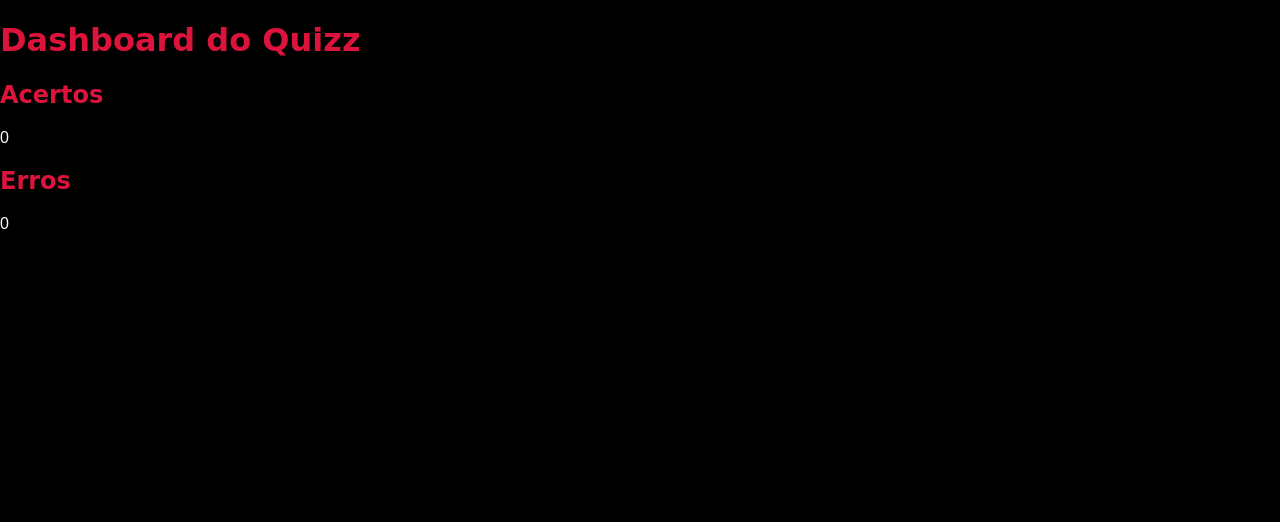
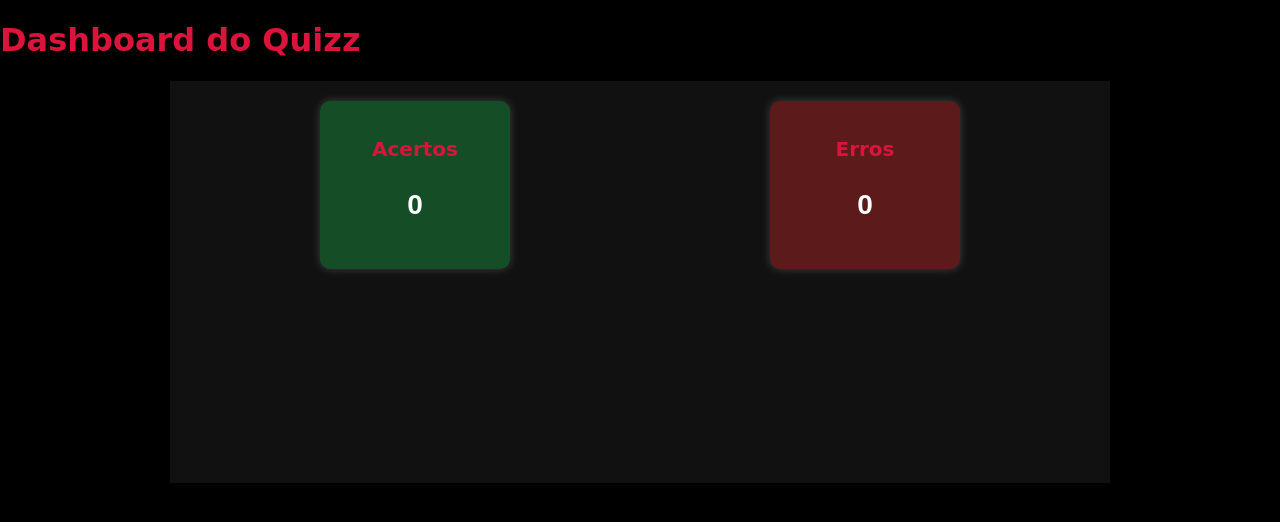
Before and after one commit to isa18122002/Projeto-individual, a plain HTML site: page dashboard.html in a window 1280 px wide. Drawn offline with nearby package versions, Linux system fonts and the light colour scheme; files that its build step writes are made by us from their sources; files whose address does not match are found by name.

Commit message:
estilizando dashboard

```diff
--- a/css/estilo.css
+++ b/css/estilo.css
@@ -482,3 +482,57 @@ h1, h2 {
   color: crimson;
   font-family: 'Creepster', cursive;
 }
+
+
+
+
+
+
+/* dashboard.css */
+
+.dashboard-container {
+  max-width: 900px;
+  margin: 0 auto;
+  padding: 20px;
+  background-color: #111;
+  color: white;
+  font-family: Arial, sans-serif;
+}
+
+.kpis {
+  display: flex;
+  justify-content: space-around;
+  margin-bottom: 40px;
+}
+
+.kpi {
+  text-align: center;
+  padding: 20px;
+  border-radius: 10px;
+  width: 150px;
+  box-shadow: 0 0 10px rgba(255, 255, 255, 0.2);
+}
+
+.kpi.acertos {
+  background-color: #144d26;
+}
+
+.kpi.erros {
+  background-color: #5c1a1a;
+}
+
+.kpi h2 {
+  margin-bottom: 10px;
+  font-size: 20px;
+}
+
+.kpi p {
+  font-size: 28px;
+  font-weight: bold;
+}
+
+.grafico {
+  width: 100%;
+  max-width: 500px;
+  margin: 0 auto;
+}
```
